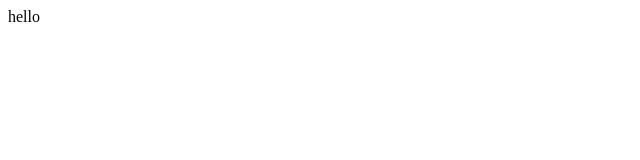
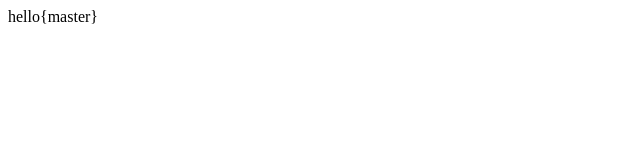
Before and after one commit to Yaswantkumarcoder/map-app, a plain HTML site: page index.html in a window 1280 px wide. Shown: the full height of the page, 0-640 px from the left. Drawn offline with Linux system fonts and the light colour scheme.

Commit message:
add master

```diff
--- a/index.html
+++ b/index.html
@@ -1 +1 @@
-<P>hello</P>
+<P>hello{master}</P>
```
